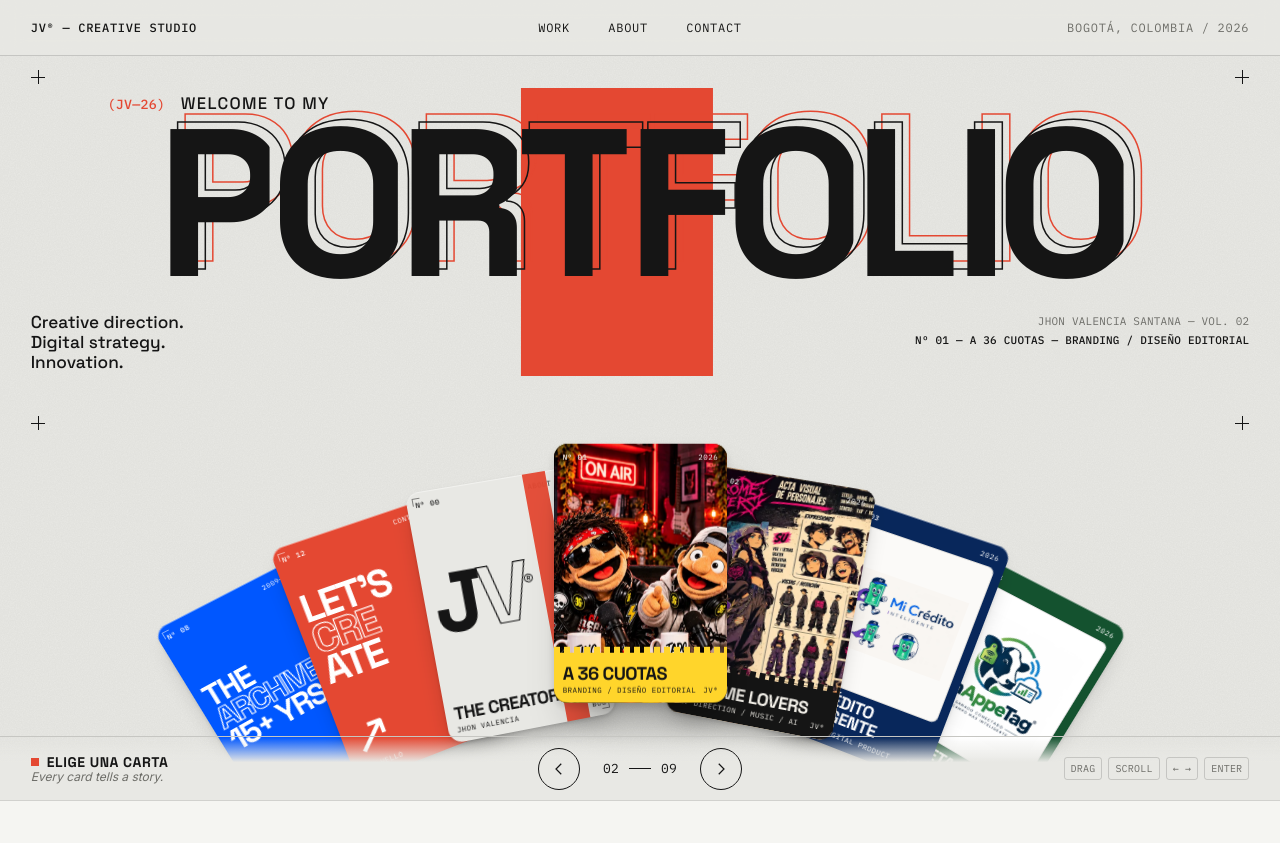
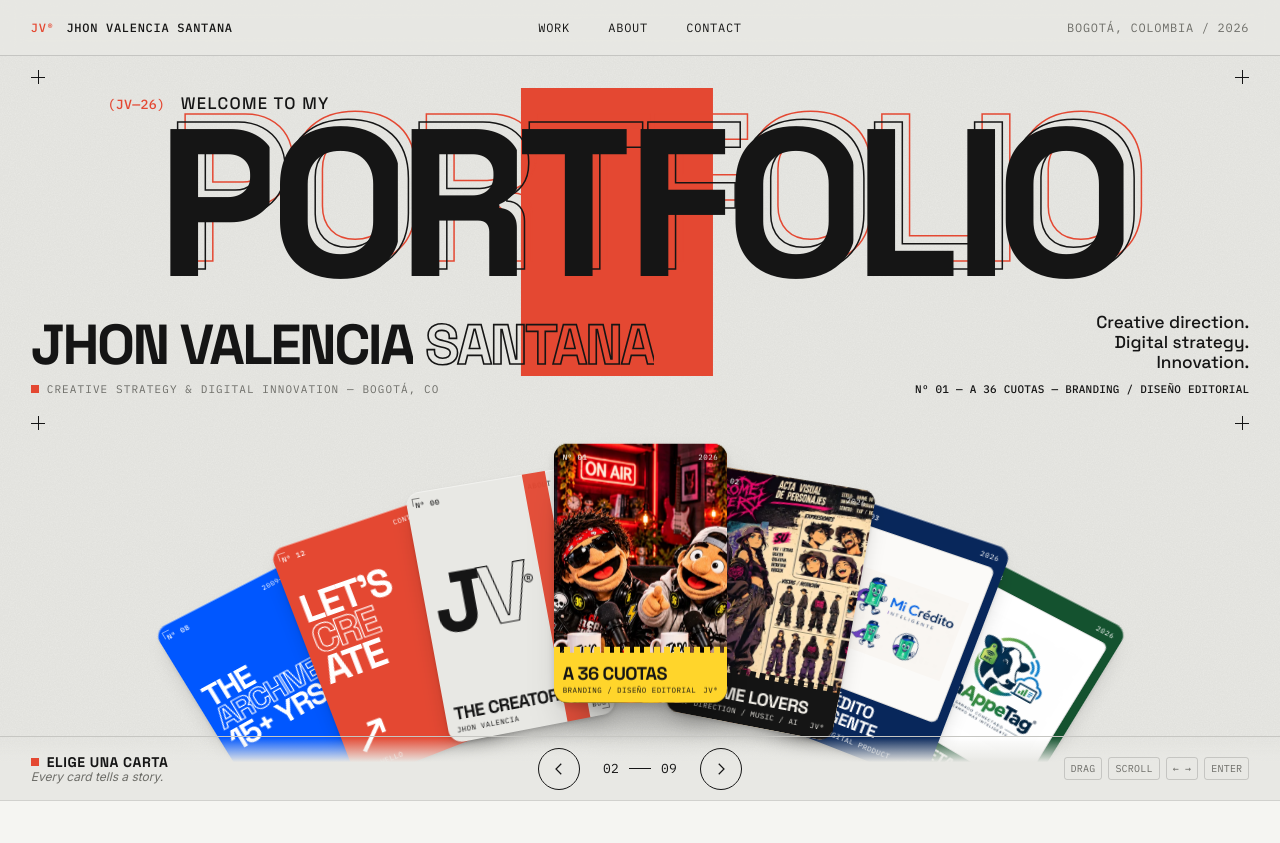
Before and after one commit to jhonvalencia86/PortafolioCreativoJhonValencia, a plain HTML site: page index.html in a window 1280 px wide. Shown: the top 843 px of the page. Drawn offline with Linux system fonts and the light colour scheme.

Commit message:
Home: nombre destacado en el hero y en la barra superior
Co-Authored-By: Claude Opus 5.5 <noreply@anthropic.com>
Claude-Session: https://claude.ai/code/session_01AjUpRTPNHGBqX4ifqNRRCT

```diff
--- a/assets/css/styles.css
+++ b/assets/css/styles.css
@@ -909,3 +909,34 @@ body.is-intro, body.is-detail, body.is-index { overflow: hidden; }
   .p-hero[data-fit="cover"] .p-hero__media img { height: auto; aspect-ratio: 16 / 9; object-fit: cover; }
   .p-hero[data-fit="cover"] .p-hero__shade { background: linear-gradient(to top, rgba(0,0,0,.6), transparent 55%); }
 }
+
+/* nombre destacado en el home */
+.topbar__brand b { color: var(--accent); font-weight: 500; margin-right: 4px; }
+.hero__meta { align-items: flex-end; }
+.hero__name { position: relative; }
+.hero__who {
+  margin: 0; font-family: var(--f-display); font-weight: 700; text-transform: uppercase;
+  font-size: clamp(30px, 4.4vw, 76px); letter-spacing: -0.045em; line-height: .9; white-space: nowrap;
+}
+.hero__who .hw { display: inline-block; overflow: hidden; vertical-align: top; padding: .06em 0; margin: -.06em 0; }
+.hero__who .hw > span { display: inline-block; transform: translateY(105%); transition: transform .9s var(--ease-out); }
+.hero__who .hw:nth-child(2) > span { transition-delay: .08s; }
+.hero__who .hw:nth-child(3) > span { transition-delay: .16s; }
+.hero__who .hw--o > span { color: var(--accent); }
+.hero.is-in .hero__who .hw > span { transform: none; }
+.hero__role { margin: 10px 0 0; font-size: 11px; letter-spacing: .1em; color: var(--muted); display: flex; align-items: center; gap: 8px; }
+.hero__role i { width: 8px; height: 8px; background: var(--accent); display: inline-block; }
+.hero__right { display: flex; flex-direction: column; align-items: flex-end; gap: 8px; text-align: right; }
+.hero__right .hero__subtitle { text-align: right; }
+.is-intro .hero__meta { opacity: 1; }
+@media (max-width: 900px) { .hero__who { white-space: normal; } }
+@media (max-width: 640px) {
+  .hero__meta { flex-direction: column; align-items: flex-start; }
+  .hero__who { font-size: clamp(34px, 10.5vw, 48px); white-space: normal; }
+  .hero__right { align-items: flex-start; text-align: left; }
+  .hero__right .hero__subtitle { text-align: left; }
+  .topbar__brand { font-size: 10px; }
+}
+@media (max-height: 560px) and (min-width: 641px) { .hero__meta { display: flex; } .hero__right { display: none; } .hero__who { font-size: 34px; } }
+.hero__who .hw--o > span { color: transparent; -webkit-text-stroke: 1.6px var(--fg); }
+.hero__name { z-index: 2; }
--- a/index.html
+++ b/index.html
@@ -23,7 +23,7 @@
   <link rel="preconnect" href="https://fonts.googleapis.com" />
   <link rel="preconnect" href="https://fonts.gstatic.com" crossorigin />
   <link href="https://fonts.googleapis.com/css2?family=Space+Grotesk:wght@400;500;700&family=Inter:wght@400;500;600&family=IBM+Plex+Mono:wght@400;500&display=swap" rel="stylesheet" />
-  <link rel="stylesheet" href="assets/css/styles.css?v=20261127c" />
+  <link rel="stylesheet" href="assets/css/styles.css?v=20261127d" />
 </head>
 <body class="is-intro">
   <a class="skip" href="#work">Saltar a los proyectos</a>
@@ -35,7 +35,7 @@
 
   <!-- ===================== HOME ===================== -->
   <header class="topbar">
-    <a class="topbar__brand" href="#/" data-nav="work">JV® — CREATIVE STUDIO</a>
+    <a class="topbar__brand" href="#/" data-nav="work"><b>JV®</b> JHON VALENCIA SANTANA</a>
     <nav class="topbar__nav" aria-label="Principal">
       <a href="#/projects" data-nav="projects">WORK</a>
       <a href="#/p/about" data-nav="about">ABOUT</a>
@@ -63,8 +63,14 @@
         <span class="kinetic__layer kinetic__layer--solid" aria-hidden="true" data-word="PORTFOLIO"></span>
       </h1>
       <div class="hero__meta">
-        <p class="hero__subtitle">Creative direction.<br />Digital strategy.<br />Innovation.</p>
-        <p class="hero__index mono"><span>JHON VALENCIA SANTANA — VOL. 02</span><span class="hero__now" id="deck-now" aria-live="polite"></span></p>
+        <div class="hero__name">
+          <p class="hero__who"><span class="hw"><span>JHON</span></span> <span class="hw"><span>VALENCIA</span></span> <span class="hw hw--o"><span>SANTANA</span></span></p>
+          <p class="hero__role mono"><i></i>CREATIVE STRATEGY &amp; DIGITAL INNOVATION — BOGOTÁ, CO</p>
+        </div>
+        <div class="hero__right">
+          <p class="hero__subtitle">Creative direction.<br />Digital strategy.<br />Innovation.</p>
+          <p class="hero__index mono"><span class="hero__now" id="deck-now" aria-live="polite"></span></p>
+        </div>
       </div>
     </section>
 
@@ -168,7 +174,7 @@
 
   <noscript><p style="padding:2rem;font-family:sans-serif">Este portafolio necesita JavaScript. Mientras tanto: <a href="https://www.behance.net/jhxnvale">Behance</a> · <a href="mailto:jhxnvale86@gmail.com">jhxnvale86@gmail.com</a></p></noscript>
 
-  <script src="assets/js/data.js?v=20261127c"></script>
-  <script src="assets/js/app.js?v=20261127c"></script>
+  <script src="assets/js/data.js?v=20261127d"></script>
+  <script src="assets/js/app.js?v=20261127d"></script>
 </body>
 </html>
```
